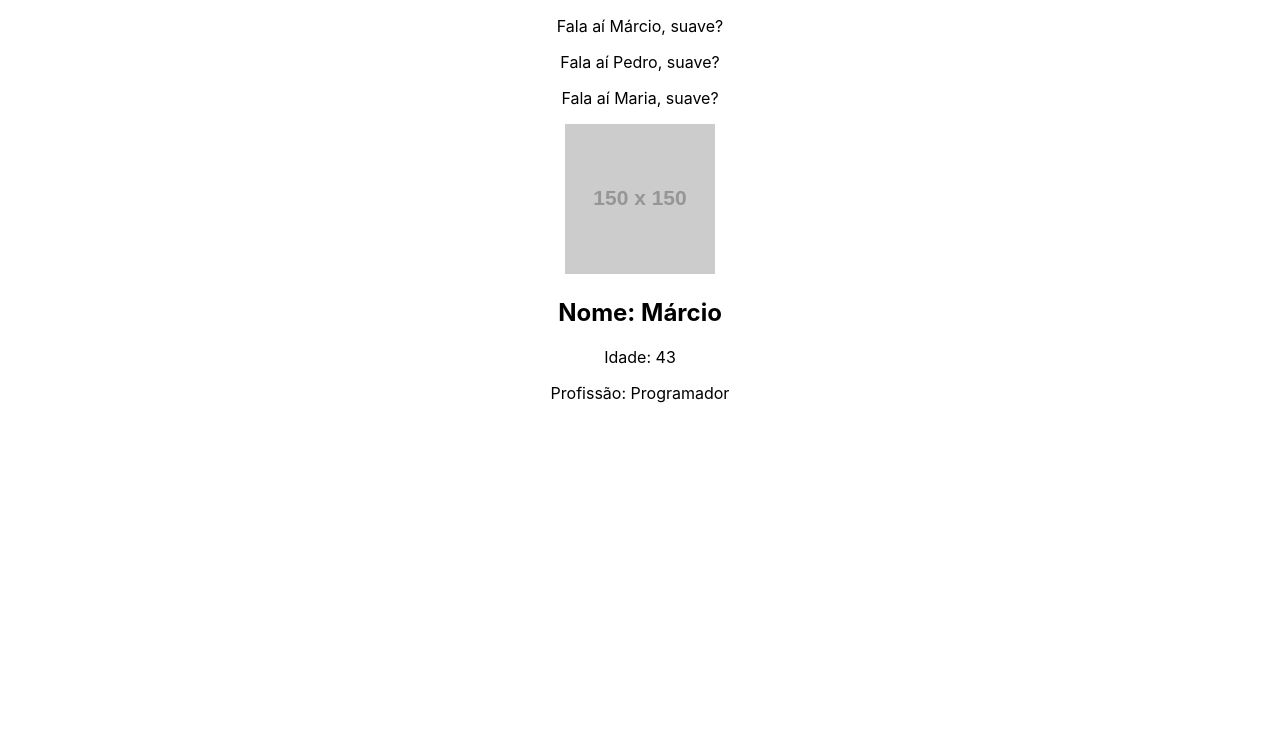
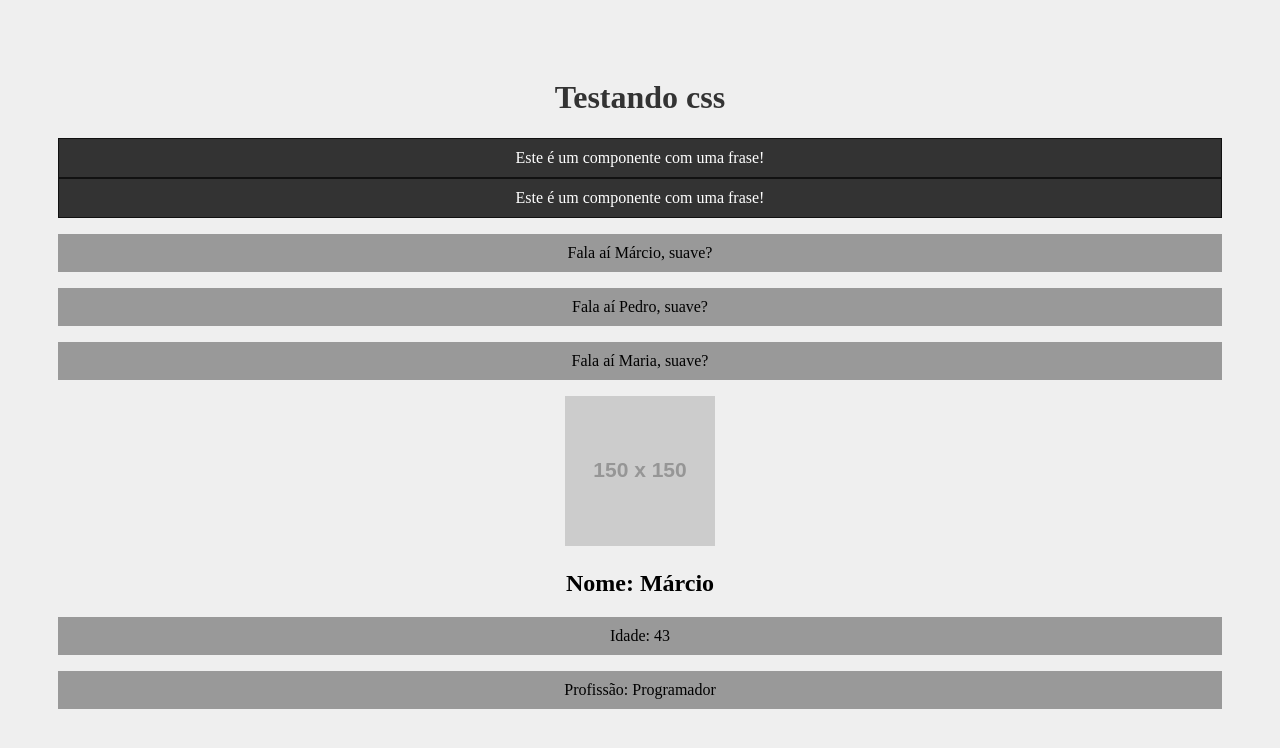
Before and after one commit to marciodutra/Projeto-React, a React (Create React App) app: page / in a window 1280 px wide. Shown: the top 748 px of the page. Built offline with nearby package versions, Linux system fonts and the light colour scheme.

Commit message:
Estilizando com css e css modules

```diff
--- a/src/App.js
+++ b/src/App.js
@@ -2,6 +2,7 @@
 import HelloWorld from './components/HelloWorld'
 import SayMyName from './components/SayMyName'
 import Pessoa from './components/Pessoa'
+import Frase from './components/frase'
 
 function App() {
 
@@ -10,6 +11,9 @@
   const name = "Márcio"
   return (
     <div className="App">
+      <h1>Testando css</h1>
+      <Frase />
+      <Frase />
       <SayMyName nome="Márcio" />
       <SayMyName nome="Pedro" />
       <SayMyName nome={nome} />
--- /dev/null
+++ b/src/components/Frase.module.css
@@ -0,0 +1,10 @@
+.FraseContainer {
+    background-color: #333;
+    border: 1px solid #111;
+}
+
+.fraseContent {
+    color: #fff;
+    background-color: #333;
+    margin: 0;
+}
--- a/src/components/frase.js
+++ b/src/components/frase.js
@@ -1,7 +1,9 @@
+import styles from './Frase.module.css'
+
 function Frase() {
     return (
-        <div>
-            <p>Este é um componente com uma frase!</p>
+        <div className={styles.FraseContainer}>
+            <p className={styles.fraseContent}>Este é um componente com uma frase!</p>
         </div>
     )
 }
--- a/src/index.css
+++ b/src/index.css
@@ -1,13 +1,13 @@
 body {
-  margin: 0;
-  font-family: -apple-system, BlinkMacSystemFont, 'Segoe UI', 'Roboto', 'Oxygen',
-    'Ubuntu', 'Cantarell', 'Fira Sans', 'Droid Sans', 'Helvetica Neue',
-    sans-serif;
-  -webkit-font-smoothing: antialiased;
-  -moz-osx-font-smoothing: grayscale;
+  padding: 50px;
+  background-color: #efefef;
 }
 
-code {
-  font-family: source-code-pro, Menlo, Monaco, Consolas, 'Courier New',
-    monospace;
+h1{
+  color: #333;
 }
+
+p{
+  background-color: #999;
+  padding: 10px;
+}
```
